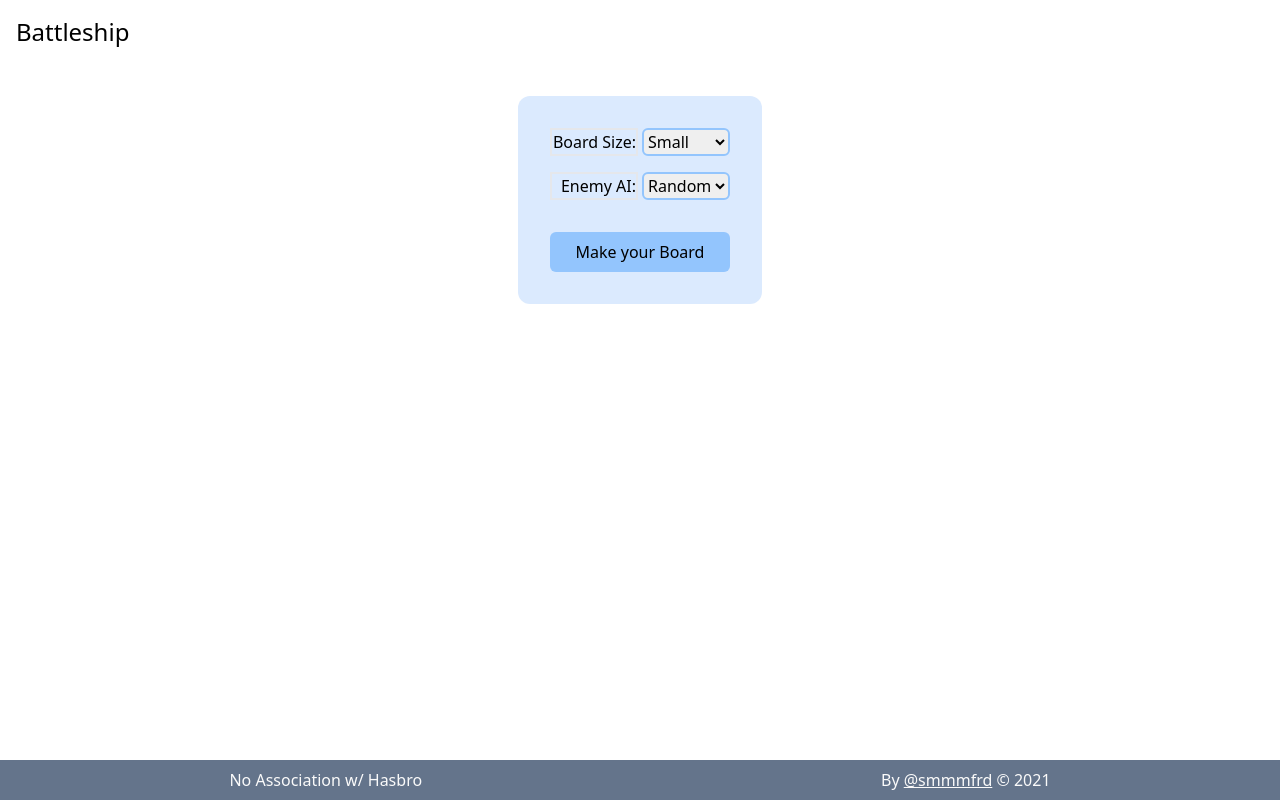
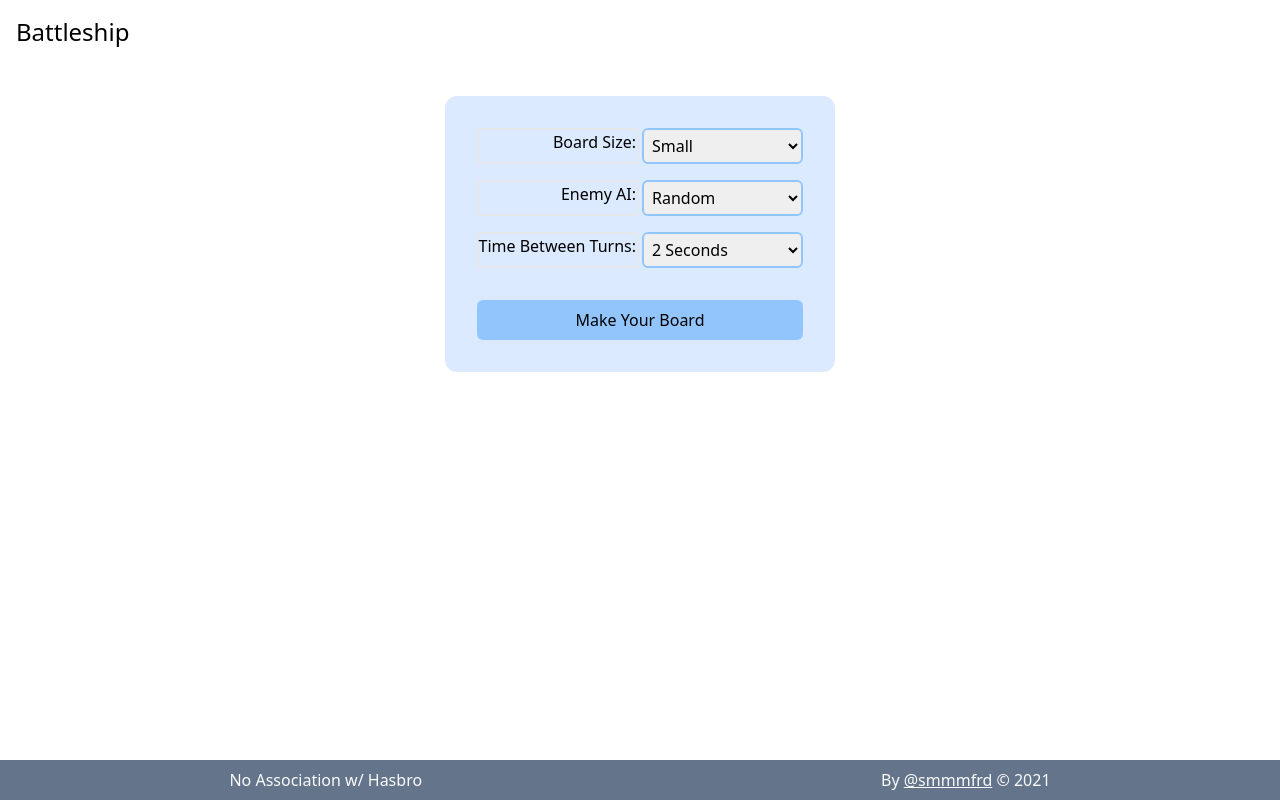
Before and after one commit to smmmfrd/battleship-react, a React (Vite) app: page / in a window 1280 px wide. Built offline with nearby package versions, Linux system fonts and the light colour scheme.

Commit message:
Change Turn Delay Setting

```diff
--- a/src/components/Game.jsx
+++ b/src/components/Game.jsx
@@ -5,7 +5,11 @@ import EnemyBoard from "./EnemyBoard";
 import PlayerBoard from "./PlayerBoard";
 
 export default function Game() {
-    const {playerBoard, setPlayerBoard, enemyBoard, shipLengths, enemyAI, boardSize} = useContext(GameContext);
+    const SHOT_SUCCESS_DELAY = 500;
+    const PLAYER_FIRED_MESSAGE = 'You fired at the enemy!';
+    const ENEMY_FIRED_MESSAGE = 'The enemy fired at you!';
+
+    const { playerBoard, setPlayerBoard, enemyBoard, shipLengths, enemyAI, boardSize, gameDelay } = useContext(GameContext);
     const newGameModal = useRef();
     var numHitsLose = shipLengths.reduce((val, length) => val + length, 0);
     const [endingMessage, setEndingMessage] = useState('');
@@ -19,43 +23,45 @@ export default function Game() {
     const navigate = useNavigate();
 
     useEffect(() => {
-        if(!playerBoard.board) {
+        if (!playerBoard.board) {
             navigate('/');
         }
     }, [])
 
     useEffect(() => {
         // Make sure the change was not from set up
-        if(enemyBoard.board && enemyBoard.board.some(pos => pos > 0)) {
+        if (enemyBoard.board && enemyBoard.board.some(pos => pos > 0)) {
             // Check if player won
             var enemyHits = enemyBoard.board.reduce((hits, current) => {
-                if(current != 2) {
+                if (current != 2) {
                     return hits;
                 } else {
                     return hits + 1;
                 }
             }, 0);
             setEnemyTurn(true);
+
+            // Setting a delay here
             const enemyResponse = setTimeout(() => {
-                if(enemyHits === numHitsLose) {
+                if (enemyHits === numHitsLose) {
                     gameOver(true);
                 } else {
                     // If not,
                     enemyAttack();
                 }
-            }, 2000);
+            }, gameDelay);
 
             return () => clearTimeout(enemyResponse);
         }
     }, [enemyBoard]);
 
     useEffect(() => {
-        if(!playerBoard.board) {
+        if (!playerBoard.board) {
             return;
         }
 
         var playerHits = playerBoard.board.reduce((hits, current) => {
-            if(current != 2) {
+            if (current != 2) {
                 return hits;
             } else {
                 return hits + 1;
@@ -63,14 +69,16 @@ export default function Game() {
         }, 0);
 
         // Check if enemy won
-        if(playerHits === numHitsLose) {
+        if (playerHits === numHitsLose) {
             gameOver(false);
         }
     }, [playerBoard]);
 
     useEffect(() => {
-        if(gameState.message === 'You fired at the enemy!' || gameState.message === 'The enemy fired at you!') {
-            var enemy = gameState.message === 'The enemy fired at you!';
+        if (gameState.message === PLAYER_FIRED_MESSAGE || gameState.message === ENEMY_FIRED_MESSAGE) {
+            var enemy = gameState.message === ENEMY_FIRED_MESSAGE;
+
+            // Another delay here
             const gameStateUpdate = setTimeout(() => {
                 setGameState(prevState => {
                     return {
@@ -78,17 +86,17 @@ export default function Game() {
                         goodHit: prevState.goodHit
                     }
                 });
-                if(enemy) {
+                if (enemy) {
                     setEnemyTurn(false);
                 }
-            }, 1000);
+            }, SHOT_SUCCESS_DELAY);
 
             return () => clearTimeout(gameStateUpdate);
         }
     }, [gameState]);
 
     function enemyAttack() {
-        switch(enemyAI) {
+        switch (enemyAI) {
             case 'random':
                 randomEnemyAttack();
                 break;
@@ -103,7 +111,7 @@ export default function Game() {
 
     function randomEnemyAttack() {
         var validTargets = playerBoard.board.reduce((array, pos, index) => {
-            if(pos === 0) {
+            if (pos === 0) {
                 return [...array, index];
             } else {
                 return array;
@@ -112,7 +120,7 @@ export default function Game() {
 
         // Update the player's board
         setPlayerBoard(prevBoard => {
-            var newBoard = {...prevBoard};
+            var newBoard = { ...prevBoard };
             newBoard.attacked(validTargets[Math.floor(Math.random() * validTargets.length)], enemyShotUpdate);
 
             return newBoard;
@@ -122,7 +130,7 @@ export default function Game() {
     //every five attacks it is guaranteed to hit the a player ship.
     function semiRandomEnemyAttack() {
         var numAttacks = playerBoard.board.reduce((total, pos) => pos > 0 ? total + 1 : total, 0);
-        if(numAttacks > 0 && (numAttacks + 1) % 5 === 0) {
+        if (numAttacks > 0 && (numAttacks + 1) % 5 === 0) {
             perfectEnemyAttack();
         } else {
             randomEnemyAttack();
@@ -131,7 +139,7 @@ export default function Game() {
 
     function perfectEnemyAttack() {
         var validTargets = playerBoard.board.reduce((array, pos, index) => {
-            if(pos === 0 && playerBoard.shipLocations.includes(index)) {
+            if (pos === 0 && playerBoard.shipLocations.includes(index)) {
                 return [...array, index];
             } else {
                 return array;
@@ -140,7 +148,7 @@ export default function Game() {
 
         // Update the player's board
         setPlayerBoard(prevBoard => {
-            var newBoard = {...prevBoard};
+            var newBoard = { ...prevBoard };
             newBoard.attacked(validTargets[Math.floor(Math.random() * validTargets.length)], enemyShotUpdate);
 
             return newBoard;
@@ -150,7 +158,7 @@ export default function Game() {
     async function playerShotUpdate(hit) {
         await new Promise(res => setTimeout(res, 50));
         setGameState({
-            message: 'You fired at the enemy!',
+            message: PLAYER_FIRED_MESSAGE,
             goodHit: hit
         });
     }
@@ -158,14 +166,14 @@ export default function Game() {
     async function enemyShotUpdate(hit) {
         await new Promise(res => setTimeout(res, 50));
         setGameState({
-            message: 'The enemy fired at you!',
+            message: ENEMY_FIRED_MESSAGE,
             goodHit: hit
         });
     }
 
     async function gameOver(playerWon) {
         setDisplayEnemyShips(true);
-        await new Promise(res => setTimeout(res, 2000));
+        await new Promise(res => setTimeout(res, gameDelay * 2));
         setEndingMessage(playerWon ? "You sunk all the enemy ships!" : "All your ships were sunk!");
 
         newGameModal.current.addEventListener('cancel', (event) => {
--- a/src/components/GameOptions.jsx
+++ b/src/components/GameOptions.jsx
@@ -1,11 +1,9 @@
-import { useState, useContext } from "react";
+import { useContext } from "react";
 import { Link } from "react-router-dom";
 import { GameContext } from "../gameContext";
 
 export default function GameOptions() {
-    const [boardSize, setBoardSize] = useState(6);
-    const [enemyAI, setEnemyAI] = useState('random');
-    const { setBoardSize: setContextBoardSize, setEnemyAI: setContextAI } = useContext(GameContext);
+    const { boardSize, setBoardSize, enemyAI, setEnemyAI, gameDelay, setGameDelay } = useContext(GameContext);
 
     return (
         <main className="w-max mx-auto bg-blue-100 mt-8 p-8 rounded-xl
@@ -13,7 +11,7 @@ export default function GameOptions() {
             <form className="grid grid-cols-2 gap-x-1 gap-y-4">
                 <label htmlFor="size" className="text-right border-2">Board Size:</label>
                 <select id="size" value={boardSize} onChange={(e) => setBoardSize(e.target.value)}
-                    className="border-2 border-blue-300 rounded-md">
+                    className="border-2 border-blue-300 rounded-md p-1">
                     <option value={6}>Small</option>
                     <option value={8}>Medium</option>
                     <option value={10}>Regular</option>
@@ -21,18 +19,22 @@ export default function GameOptions() {
                 </select>
                 <label htmlFor="enemy" className="text-right border-2">Enemy AI:</label>
                 <select id="enemy" value={enemyAI} onChange={(e) => setEnemyAI(e.target.value)}
-                    className="border-2 border-blue-300 rounded-md">
+                    className="border-2 border-blue-300 rounded-md p-1">
                     <option value={"random"}>Random</option>
                     <option value={"semi-random"}>Fair</option>
                     <option value={"perfect"}>Perfect</option>
                 </select>
+                <label htmlFor="delay" className="text-right border-2">Time Between Turns:</label>
+                <select id="delay" value={gameDelay} onChange={(e) => setGameDelay(e.target.value)}
+                    className="border-2 border-blue-300 rounded-md p-1">
+                    <option value={1000}>1 Second</option>
+                    <option value={2000}>2 Seconds</option>
+                    <option value={3000}>3 Seconds</option>
+                </select>
             </form>
-            <Link to="/player" onClick={() => {
-                setContextBoardSize(boardSize);
-                setContextAI(enemyAI);
-            }}
-                className="py-2 text-center bg-blue-300 hover:underline rounded-md">
-                Make your Board</Link>
+            <Link to="/player" className="py-2 text-center bg-blue-300 hover:underline rounded-md">
+                Make Your Board
+            </Link>
         </main>
     );
 }
--- a/src/gameContext.jsx
+++ b/src/gameContext.jsx
@@ -7,6 +7,7 @@ function GameContextProvider({ children }) {
     const [boardSize, setBoardSize] = useState(6);
     const [shipLengths, setShipLengths] = useState([2, 3, 3, 4, 5]);
     const [enemyAI, setEnemyAI] = useState('random');
+    const [gameDelay, setGameDelay] = useState(2000);
 
     return (
         <GameContext.Provider value={{
@@ -14,7 +15,8 @@ function GameContextProvider({ children }) {
             enemyBoard, setEnemyBoard,
             boardSize, setBoardSize,
             shipLengths, setShipLengths,
-            enemyAI, setEnemyAI
+            enemyAI, setEnemyAI,
+            gameDelay, setGameDelay
         }}>
             {children}
         </GameContext.Provider>
```
